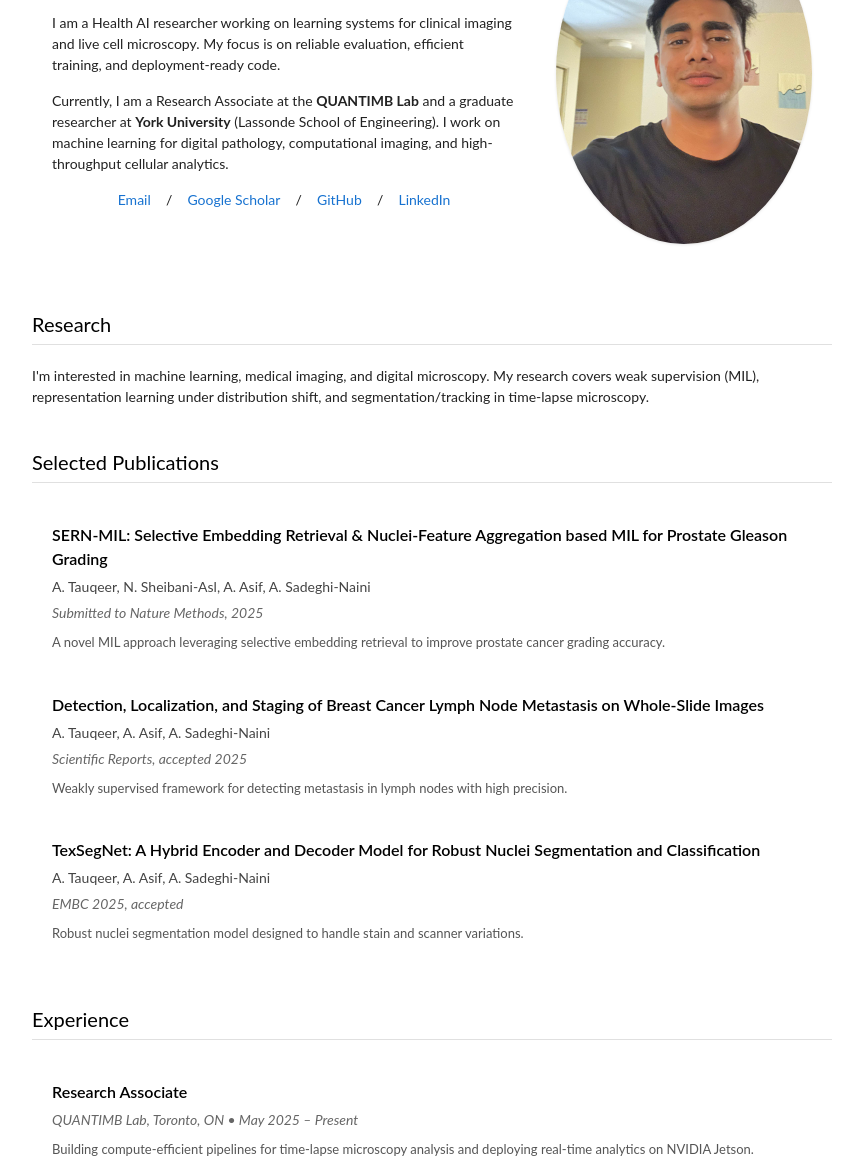
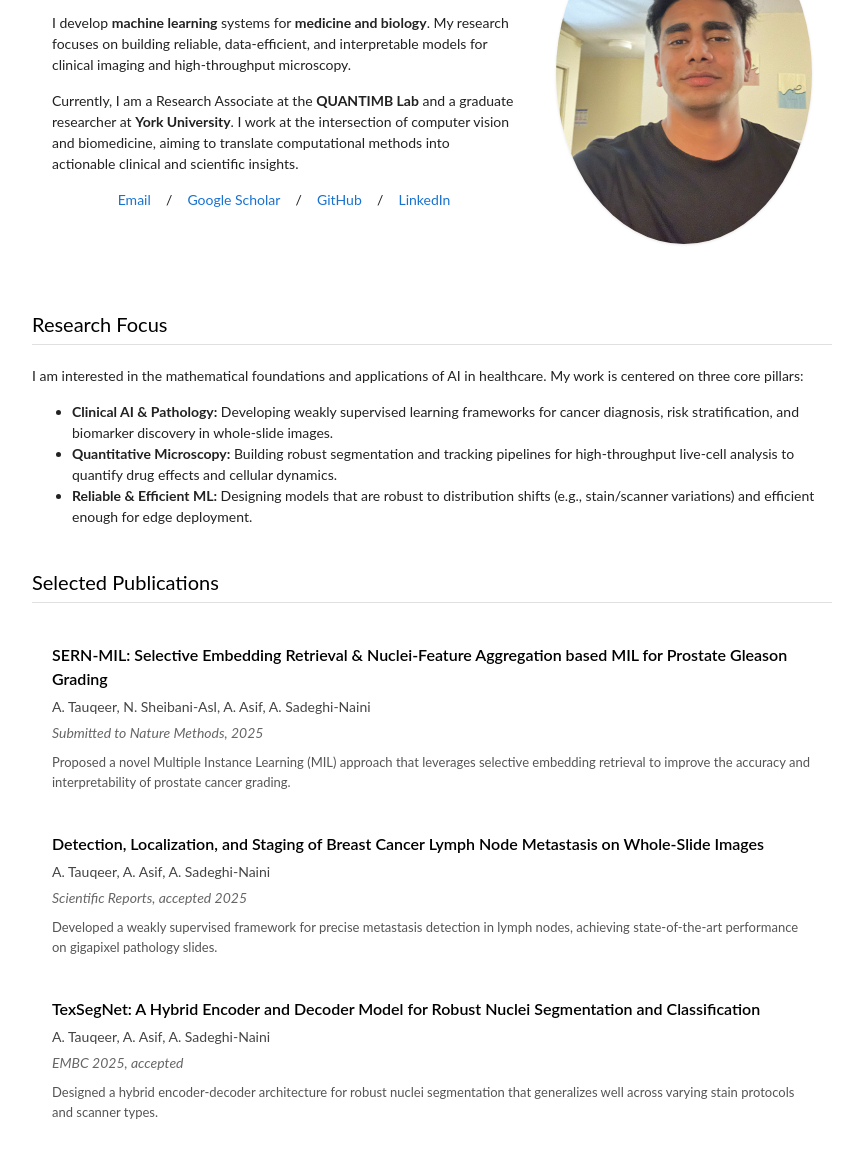
Before and after one commit to Abdullah-tauqeer-0/abdullah-tauqeer-0.github.io, a plain HTML site: page index.html in a window 1280 px wide. Shown: the part 157-1333 px from the top of the page, without its empty margins (208-1051 px from the left). Drawn offline with Linux system fonts and the light colour scheme.

Commit message:
Refine content for broader academic appeal

```diff
--- a/index.html
+++ b/index.html
@@ -211,16 +211,17 @@
                     <td class="bio-text">
                         <h1 class="name">Abdullah Tauqeer</h1>
                         <p>
-                            I am a Health AI researcher working on learning systems for clinical imaging and live cell
-                            microscopy.
-                            My focus is on reliable evaluation, efficient training, and deployment-ready code.
+                            I develop <strong>machine learning</strong> systems for <strong>medicine and
+                                biology</strong>.
+                            My research focuses on building reliable, data-efficient, and interpretable models for
+                            clinical imaging and high-throughput microscopy.
                         </p>
                         <p>
                             Currently, I am a Research Associate at the <strong>QUANTIMB Lab</strong> and a graduate
                             researcher at
-                            <strong>York University</strong> (Lassonde School of Engineering). I work on machine
-                            learning for digital pathology,
-                            computational imaging, and high-throughput cellular analytics.
+                            <strong>York University</strong>. I work at the intersection of computer vision and
+                            biomedicine,
+                            aiming to translate computational methods into actionable clinical and scientific insights.
                         </p>
                         <p class="links">
                             <a href="mailto:abdullatauqir@gmail.com">Email</a> &nbsp;/&nbsp;
@@ -239,13 +240,20 @@
 
         <!-- Research -->
         <div class="section-header">
-            <h2>Research</h2>
+            <h2>Research Focus</h2>
         </div>
         <p>
-            I'm interested in machine learning, medical imaging, and digital microscopy. My research covers weak
-            supervision (MIL),
-            representation learning under distribution shift, and segmentation/tracking in time-lapse microscopy.
+            I am interested in the mathematical foundations and applications of AI in healthcare. My work is centered on
+            three core pillars:
         </p>
+        <ul>
+            <li><strong>Clinical AI & Pathology:</strong> Developing weakly supervised learning frameworks for cancer
+                diagnosis, risk stratification, and biomarker discovery in whole-slide images.</li>
+            <li><strong>Quantitative Microscopy:</strong> Building robust segmentation and tracking pipelines for
+                high-throughput live-cell analysis to quantify drug effects and cellular dynamics.</li>
+            <li><strong>Reliable & Efficient ML:</strong> Designing models that are robust to distribution shifts (e.g.,
+                stain/scanner variations) and efficient enough for edge deployment.</li>
+        </ul>
 
         <!-- Publications -->
         <div class="section-header">
@@ -262,8 +270,8 @@
                         <div class="authors">A. Tauqeer, N. Sheibani-Asl, A. Asif, A. Sadeghi-Naini</div>
                         <div class="venue">Submitted to Nature Methods, 2025</div>
                         <div class="desc">
-                            A novel MIL approach leveraging selective embedding retrieval to improve prostate cancer
-                            grading accuracy.
+                            Proposed a novel Multiple Instance Learning (MIL) approach that leverages selective
+                            embedding retrieval to improve the accuracy and interpretability of prostate cancer grading.
                         </div>
                     </td>
                 </tr>
@@ -276,7 +284,8 @@
                         <div class="authors">A. Tauqeer, A. Asif, A. Sadeghi-Naini</div>
                         <div class="venue">Scientific Reports, accepted 2025</div>
                         <div class="desc">
-                            Weakly supervised framework for detecting metastasis in lymph nodes with high precision.
+                            Developed a weakly supervised framework for precise metastasis detection in lymph nodes,
+                            achieving state-of-the-art performance on gigapixel pathology slides.
                         </div>
                     </td>
                 </tr>
@@ -289,7 +298,8 @@
                         <div class="authors">A. Tauqeer, A. Asif, A. Sadeghi-Naini</div>
                         <div class="venue">EMBC 2025, accepted</div>
                         <div class="desc">
-                            Robust nuclei segmentation model designed to handle stain and scanner variations.
+                            Designed a hybrid encoder-decoder architecture for robust nuclei segmentation that
+                            generalizes well across varying stain protocols and scanner types.
                         </div>
                     </td>
                 </tr>
@@ -308,8 +318,8 @@
                         <span class="paper-title">Research Associate</span>
                         <div class="venue">QUANTIMB Lab, Toronto, ON &bull; May 2025 – Present</div>
                         <div class="desc">
-                            Building compute-efficient pipelines for time-lapse microscopy analysis and deploying
-                            real-time analytics on NVIDIA Jetson.
+                            Building scalable, compute-efficient pipelines for time-lapse microscopy analysis and
+                            deploying real-time analytics on edge devices (NVIDIA Jetson).
                         </div>
                     </td>
                 </tr>
```
Also changed, not shown: responses.txt (added), 1 other file.
